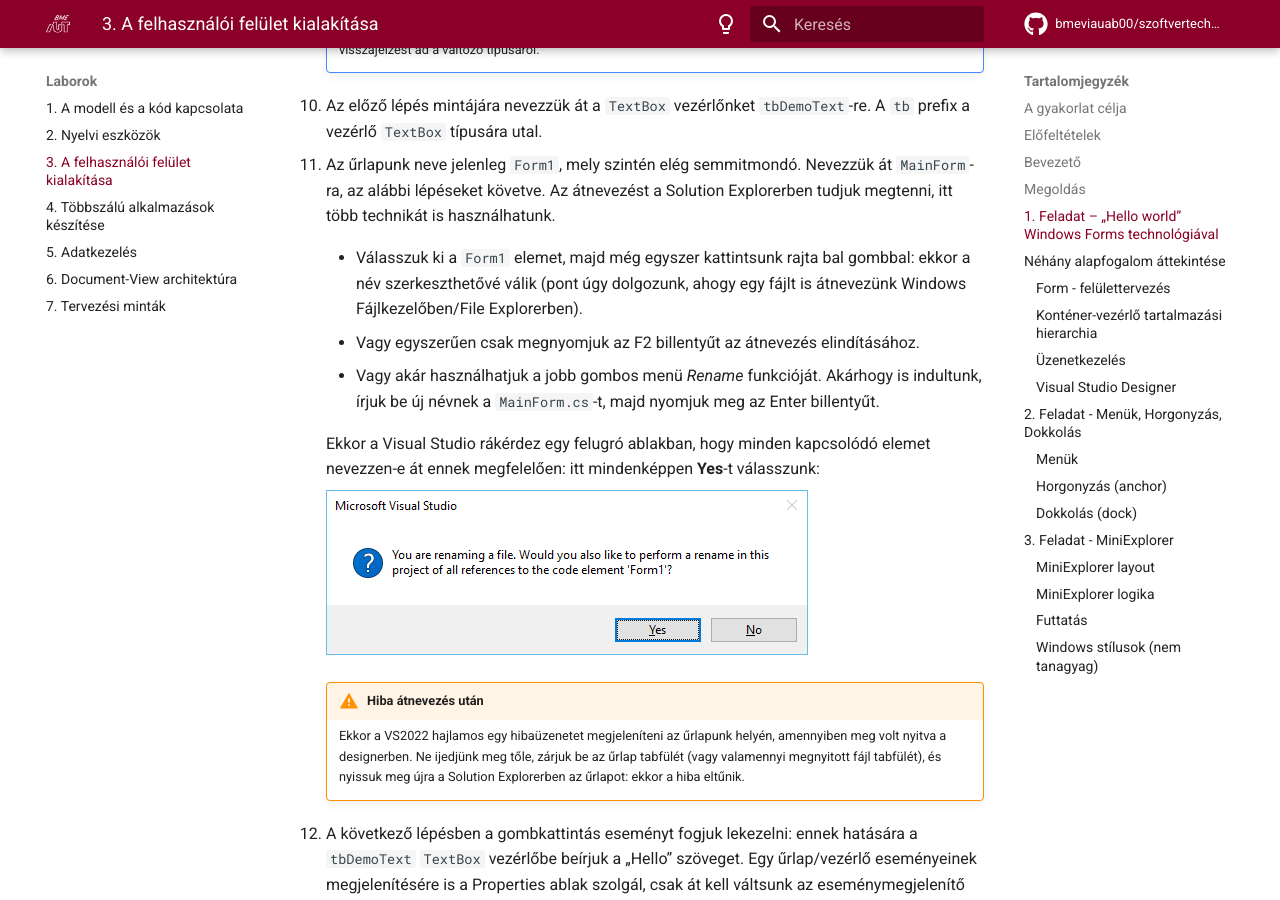
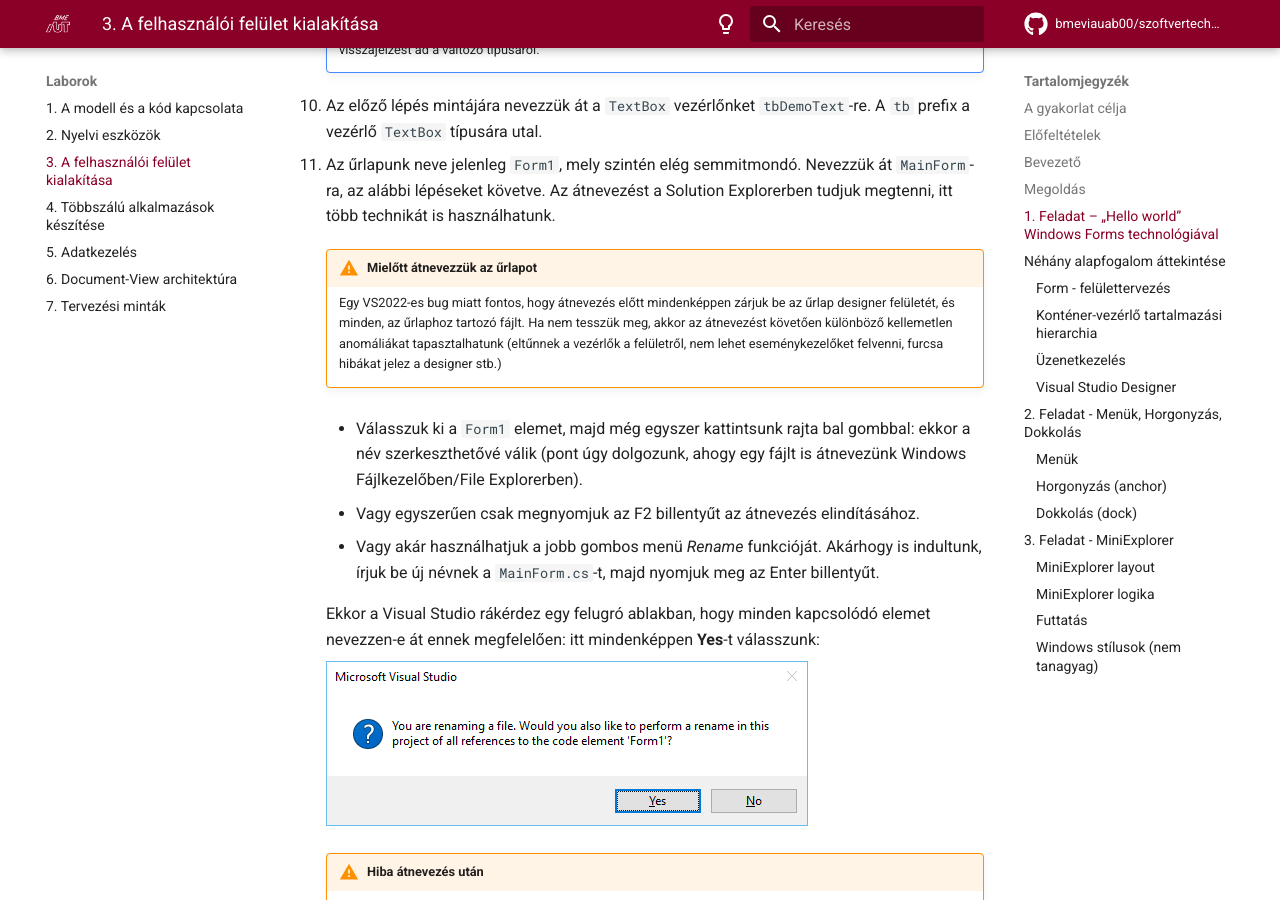
Before and after one commit to bmeviauab00/szoftvertechnikak, an MkDocs documentation site: the page built from docs/labor/3-felhasznaloi-felulet/index.md, in a window 1280 px wide and 900 px high, scrolled down 3839 px. Built offline with MkDocs 1.6.1 and Material for MkDocs 9.7.7, drawn with Linux system fonts in a browser that asks for light colours; emoji names are drawn with the system emoji font; comment, search, counter and statistics services are not loaded.

Commit message:
Lab3 - designer hiba elkerülése átnevezéskor

```diff
--- a/docs/labor/3-felhasznaloi-felulet/index.md
+++ b/docs/labor/3-felhasznaloi-felulet/index.md
@@ -94,6 +94,9 @@ A feladat során egy olyan Windows Forms alkalmazást készítünk el, amely egy
 10. Az előző lépés mintájára nevezzük át a `TextBox` vezérlőnket `tbDemoText`-re. A `tb` prefix a vezérlő `TextBox` típusára utal.
 
 11. Az űrlapunk neve jelenleg `Form1`, mely szintén elég semmitmondó. Nevezzük át `MainForm`-ra, az alábbi lépéseket követve. Az átnevezést a Solution Explorerben tudjuk megtenni, itt több technikát is használhatunk.
+
+    !!! warning "Mielőtt átnevezzük az űrlapot"
+        Egy VS2022-es bug miatt fontos, hogy átnevezés előtt mindenképpen zárjuk be az űrlap designer felületét, és minden, az űrlaphoz tartozó fájlt. Ha nem tesszük meg, akkor az átnevezést követően különböző kellemetlen anomáliákat tapasztalhatunk (eltűnnek a vezérlők a felületről, nem lehet eseménykezelőket felvenni, furcsa hibákat jelez a designer stb.)
 
     - Válasszuk ki a `Form1` elemet, majd még egyszer kattintsunk rajta bal gombbal: ekkor a név szerkeszthetővé válik (pont úgy dolgozunk, ahogy egy fájlt is átnevezünk Windows Fájlkezelőben/File Explorerben).
 
```
